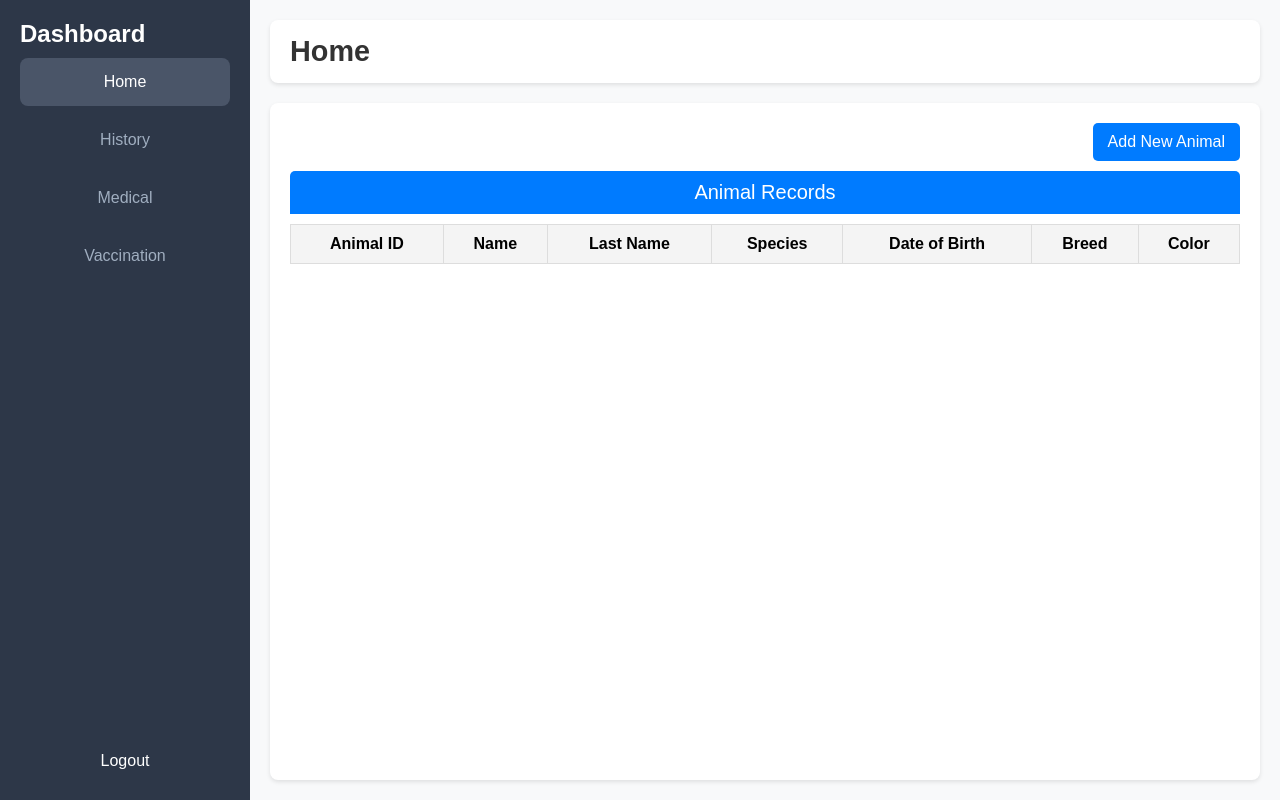
After one commit to yuuzuchi/cse412-vet-info-system, a Flask app: template client/templates/home.html in a window 1280 px wide. The commit adds this page. Run offline with Flask 3, Linux system fonts and the light colour scheme; the template is opened without the code that fills it, so the values that code supplies are empty; some libraries are stand-ins or nearby versions.

Commit message:
create home dashboard UI

```diff
--- a/client/templates/history.html
+++ b/client/templates/history.html
@@ -123,9 +123,10 @@
     <script>
         //For return to home button
         document.getElementById('backToHomeButton').addEventListener('click', () => {
-            // Navigate to the home page
-            window.location.href = '/home';
+            // Navigate to the home.html page
+            window.location.href = 'home.html';
         });
+
 
         // Global functions for case handling
         function setupCaseTable(data, species) {
--- /dev/null
+++ b/client/templates/home.css
@@ -0,0 +1,158 @@
+
+* {
+    margin: 0;
+    padding: 0;
+    box-sizing: border-box;
+  }
+
+  body {
+    font-family: 'Arial', sans-serif;
+    background-color: #f8f9fa;
+  }
+
+
+  .dashboard-container {
+    display: flex;
+    height: 100vh;
+    overflow: hidden;
+  }
+
+.sidebar {
+    width: 250px;
+    background-color: #2d3748;
+    color: #fff;
+    padding: 20px;
+    display: flex;
+    flex-direction: column;
+    justify-content: space-between;
+  }
+
+  .menu {
+    list-style: none;
+    padding: 0;
+    flex-grow: 1;
+    margin-top: 10px;
+  }
+
+  .menu li {
+    padding: 15px;
+    margin-bottom: 10px;
+    color: #a0aec0;
+    border-radius: 8px;
+    cursor: pointer;
+    text-align: center;
+    transition: background-color 0.3s, color 0.3s;
+  }
+
+  .menu li:hover,
+  .menu .active {
+    background-color: #4a5568;
+    color: #fff;
+  }
+
+  .logout {
+    margin-top: auto;
+    text-align: center;
+  }
+
+  .logout-button {
+    display: block;
+    padding: 10px;
+    margin-top: 20px;
+    background-color: transparent;
+    color: #fff;
+    border-radius: 8px;
+    text-decoration: none;
+    transition: background-color 0.3s, color 0.3s;
+  }
+
+  .logout-button:hover {
+    background-color: #e53e3e;
+    color: #fff;
+  }
+
+  .main-content {
+    flex: 1;
+    display: flex;
+    flex-direction: column;
+    padding: 20px;
+  }
+
+
+  .top-bar {
+    background-color: #fff;
+    padding: 15px 20px;
+    border-radius: 8px;
+    box-shadow: 0 2px 4px rgba(0, 0, 0, 0.1);
+    margin-bottom: 20px;
+  }
+
+  .top-bar h1 {
+    font-size: 1.8em;
+    color: #333;
+  }
+
+
+  .content {
+    flex: 1;
+    padding: 20px;
+    background-color: #fff;
+    border-radius: 8px;
+    box-shadow: 0 2px 4px rgba(0, 0, 0, 0.1);
+    display: flex;
+    flex-direction: column;
+    align-items: flex-end;
+  }
+
+  .content p {
+    font-size: 1.2em;
+    color: #555;
+    line-height: 1.6;
+  }
+
+ .header {
+    display: flex;
+    justify-content: center;
+    align-items: center;
+    background-color: #007bff;
+    color: white;
+    padding: 10px 0;
+    border-radius: 5px 5px 0 0;
+    width: 100%;
+    font-size: 20px;
+    margin-top: 10px;
+ }
+
+ .menu-link {
+    text-decoration: none;
+    color: inherit;
+    display: block;
+    border-radius: 8px;
+    transition: background-color 0.3s, color 0.3s;
+  }
+
+  .menu-link:hover {
+    background-color: #4a5568;
+    color: #fff;
+  }
+
+  .menu .active .menu-link {
+    background-color: #4a5568;
+    color: #fff;
+  }
+
+  .add-animal-button {
+    padding: 10px 15px;
+    background-color: #007BFF;
+    color: white;
+    border: none;
+    border-radius: 5px;
+    font-size: 1em;
+    cursor: pointer;
+    transition: background-color 0.3s ease;
+    cursor: pointer;
+}
+
+.add-animal-button:hover {
+    background-color: #0162ca;
+}
--- /dev/null
+++ b/client/templates/home.html
@@ -0,0 +1,55 @@
+<!DOCTYPE html>
+<html lang="en">
+<head>
+  <meta charset="UTF-8">
+  <meta name="viewport" content="width=device-width, initial-scale=1.0">
+  <title>Home</title>
+  <link rel="stylesheet" href="home.css">
+</head>
+<body>
+  <div class="dashboard-container">
+    <!-- Left -->
+    <aside class="sidebar">
+      <h2 class="logo">Dashboard</h2>
+      <ul class="menu">
+        <li class="active">Home</li>
+        <li><a href="history.html" class="menu-link">History</a></li>
+        <li><a href="medical.html" class="menu-link">Medical</a></li>
+        <li><a href="vaccination.html" class="menu-link">Vaccination</a></li>
+      </ul>
+      <div class="logout">
+        <a href="login.html" class="logout-button">Logout</a>
+      </div>
+    </aside>
+
+    <!-- Right -->
+    <div class="main-content">
+      <!-- title -->
+      <header class="top-bar">
+        <h1>Home</h1>
+      </header>
+      <!-- main -->
+      <section class="content">
+        <button class="add-animal-button">Add New Animal</button>
+        <div class="header">
+            Animal Records
+        </div>
+        <table id="animalTable" style="width: 100%; border-collapse: collapse; margin-top: 10px; font-family: Arial, sans-serif;">
+            <thead style="background-color: #f4f4f4;">
+                <tr>
+                    <th style="border: 1px solid #ddd; padding: 10px;">Animal ID</th>
+                    <th style="border: 1px solid #ddd; padding: 10px;">Name</th>
+                    <th style="border: 1px solid #ddd; padding: 10px;">Last Name</th>
+                    <th style="border: 1px solid #ddd; padding: 10px;">Species</th>
+                    <th style="border: 1px solid #ddd; padding: 10px;">Date of Birth</th>
+                    <th style="border: 1px solid #ddd; padding: 10px;">Breed</th>
+                    <th style="border: 1px solid #ddd; padding: 10px;">Color</th>
+                </tr>
+            </thead>
+        </table>
+        </section>
+      </section>
+    </div>
+  </div>
+</body>
+</html>
```
Also changed, not shown: client/static/script.js (+11 -0 lines).
